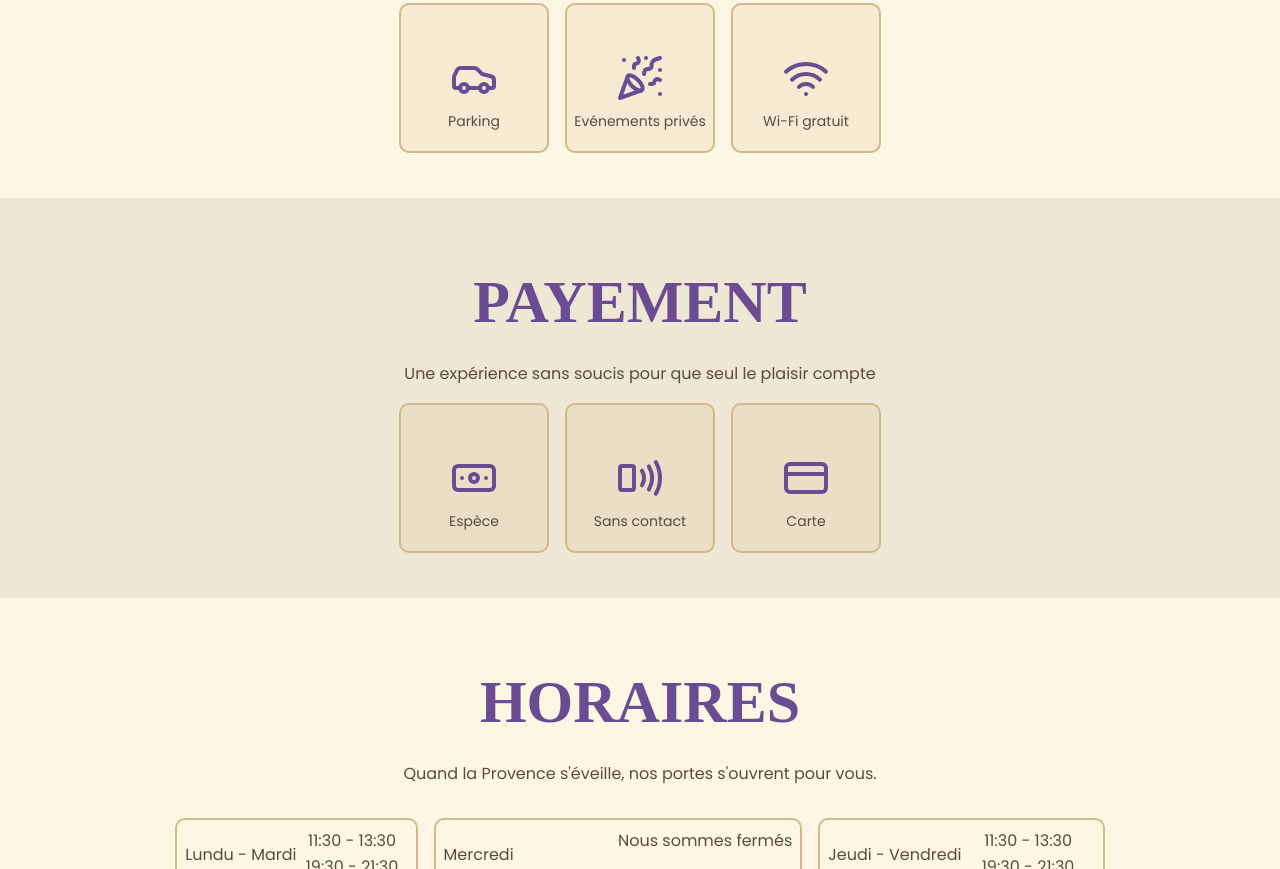
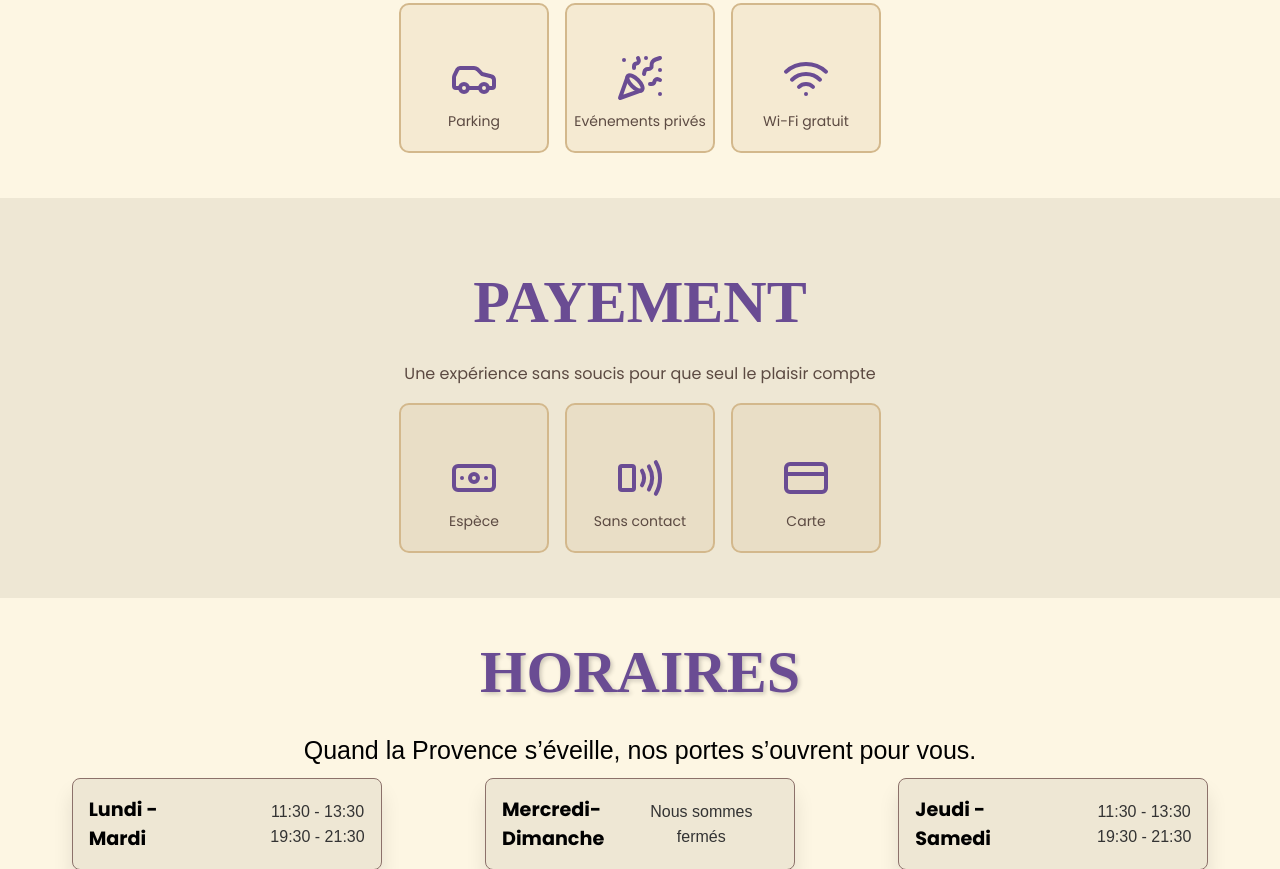
Before and after one commit to BNK4970/TP-web, a plain HTML site: page index.html in a window 1280 px wide. Shown: the part 3878-4747 px from the top of the page. Drawn offline with Linux system fonts and the light colour scheme; a web font is replaced by a local one.

Commit message:
horraire

```diff
--- a/index.html
+++ b/index.html
@@ -286,20 +286,26 @@ BUT Informatique première année à l'IUT d'Aix
       </section>
       <section id="Horaires">
          <h1>Horaires</h1>
-         <p>Quand la Provence s'éveille, nos portes s'ouvrent pour vous.</p>
+         <p>Quand la Provence s’éveille, nos portes s’ouvrent pour vous.</p>
          <article>
-            <h2>Lundu - Mardi</h2>
-            <p>11:30 - 13:30</p>
-            <p>19:30 - 21:30</p>
+            <h2>Lundi - Mardi</h2>
+            <p>
+               11:30 - 13:30
+               <br />
+               19:30 - 21:30
+            </p>
          </article>
          <article>
-            <h2>Mercredi</h2>
+            <h2>Mercredi-Dimanche</h2>
             <p>Nous sommes fermés</p>
          </article>
          <article>
-            <h2>Jeudi - Vendredi</h2>
-            <p>11:30 - 13:30</p>
-            <p>19:30 - 21:30</p>
+            <h2>Jeudi - Samedi</h2>
+            <p>
+               11:30 - 13:30
+               <br />
+               19:30 - 21:30
+            </p>
          </article>
       </section>
       <section id="Reservation">
--- a/style.css
+++ b/style.css
@@ -499,83 +499,68 @@ h1 {
    grid-column: 1/4;
 }
 
-/* section horaires*/
 #Horaires {
-   display: -ms-grid;
-   display: grid;
-   -ms-grid-rows: auto 1em auto 1em 1fr 1em 1fr 1em 1fr;
-   grid-template-rows: auto auto 1fr 1fr 1fr;
-   gap: 1em;
-}
+   background-color: var(--bg-clr);
+   display: flex;
+   flex-direction: row;
+   flex-wrap: wrap;
+   justify-content: space-around;
+   padding: 40px 20px;
+ }
 
-#Horaires article {
-   border: 2px solid rgba(var(--border-clr), 1);
-   border-radius: var(--border-radius);
-   display: -ms-grid;
-   display: grid;
-   padding: .5em;
-   -ms-grid-columns: 1fr 1fr;
-   grid-template-columns: 1fr 1fr;
-   -ms-grid-rows: 1fr 1fr;
-   grid-template-rows: 1fr 1fr;
-}
+ #Horaires h1 {
+   font-size: 60px;
+   font-family: "Rancho", serif;
+   color: var(--title-clr);
+   margin-bottom: 15px;
+   text-shadow: 2px 2px 4px rgba(0, 0, 0, 0.2);
+   text-align: center;
+   width: 100vw;
+ }
 
-#Horaires article {
-   margin-top: 15px;
-}
+ #Horaires p {
+   width: 100%;
+   font-size: 25px;
+   font-family: "Arial", sans-serif;
+   color: var(--gris);
+   line-height: 1.6;
+   margin-bottom: 100px;
+   text-align: center;
+ }
 
-#Horaires article>*:nth-child(1) {
-   -ms-grid-row: 1;
-   -ms-grid-column: 1;
-}
+ #Horaires article {
+   display: flex;
+   width: 25%;
+   background-color: var(--bg-clr-secondary);
+   padding: 1em;
+   border-radius: 8px;
+   margin: 0.5em;
+   box-shadow: 0 15px 20px rgba(0, 0, 0, 0.1);
+   height: auto;
+   border: var(--description-clr) solid 1px;
+   transition: transform 0.3s ease;
+   align-items: center;
+ }
 
-#Horaires article p:nth-child(odd) {
-   -ms-grid-column: 2;
-   -ms-grid-column-span: 1;
-   grid-column: 2/3;
-   -ms-grid-row: 2;
-   -ms-grid-row-span: 1;
-   grid-row: 2/3;
-}
+ #Horaires article:hover {
+   transform: scale(1.04); /* Zoom sur l'image au survol */
+   box-shadow: 0 5px 15px rgba(0, 0, 0, 0.3); /* Effet de shadow au survol */
+ }
 
-#Horaires article>*:nth-child(2) {
-   -ms-grid-row: 1;
-   -ms-grid-column: 2;
-}
+ #Horaires h2 {
+   display: flex;
+   font-size: 1.2em;
+   justify-content: flex-start;
+   width: 80%;
+ }
 
-#Horaires article>*:nth-child(3) {
-   -ms-grid-row: 2;
-   -ms-grid-column: 1;
-}
-
-#Horaires article>*:nth-child(4) {
-   -ms-grid-row: 2;
-   -ms-grid-column: 2;
-}
-
-#Horaires article h2 {
-   font-size: 16px;
-   color: var(--text-clr);
-   text-transform: none;
-   font-weight: normal;
-   -ms-grid-row: 1;
-   -ms-grid-row-span: 2;
-   grid-row: 1/3;
-   -ms-grid-column: 1;
-   -ms-grid-column-span: 1;
-   grid-column: 1/2;
-   -ms-grid-row-align: center;
-   align-self: center;
-}
-
-#Horaires article p {
-   -ms-grid-row: 1;
-   -ms-grid-row-span: 2;
-   grid-row: 1/3;
-   -ms-grid-column: 2;
-   -ms-grid-column-span: 1;
-   grid-column: 2/3;
-}
+ #Horaires article p {
+   font-size: 1em;
+   color: #333;
+   margin: 0;
+   display: flex;
+   justify-content: flex-end;
+ }
 
 /* section payment */
 #Payement {
@@ -653,7 +638,6 @@ h1 {
    -webkit-column-gap: 15px;
    -moz-column-gap: 15px;
    column-gap: 15px;
-
    label,
    input,
    textarea {
@@ -1304,6 +1288,12 @@ footer {
       background-color: var(--bg-clr);
       padding: 20px;
       border-radius: var(--border-radius);
+      box-shadow:1px 4px 5px #5f5e5e96;
+    }
+
+    #Specialité section:hover{
+      transform: scale(1.1);
+      transition: all 0.5s;
     }
 
    #Specialite section > *:nth-child(1) {
@@ -1474,4 +1464,33 @@ footer {
           -ms-flex-direction: column;
               flex-direction: column;
    }
+
 }
+
+@media screen and (max-width: 1024px)  {
+   #Horaires {
+      flex-direction: column;
+      align-items: center;
+
+   }
+
+   #Horaires article {
+      width: 50%;
+      margin: 1em 0;
+      height: auto;
+   }
+
+   #Horaires h1 {
+      font-size: 50px;
+   }
+
+   #Horaires h3 {
+      align-items: center;
+      font-size: 1.5rem;
+   }
+
+   #Horaires p {
+      font-size: 1.5rem;
+      margin-bottom: 10px;
+   }
+}
```
